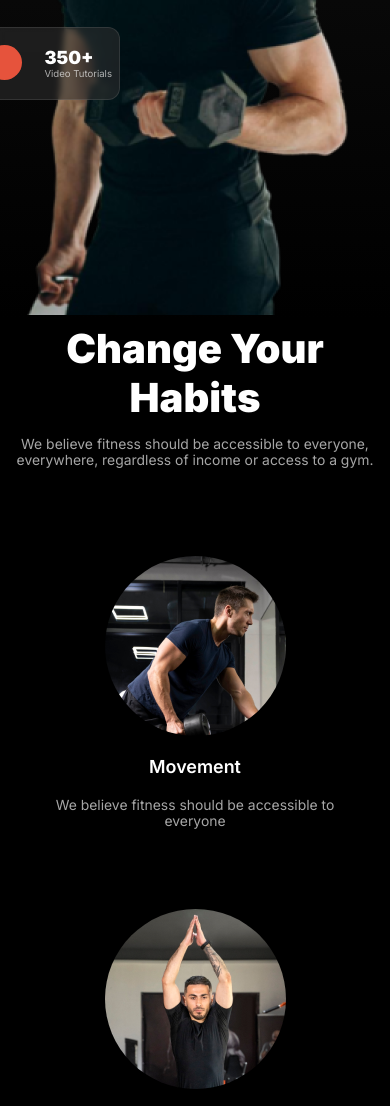
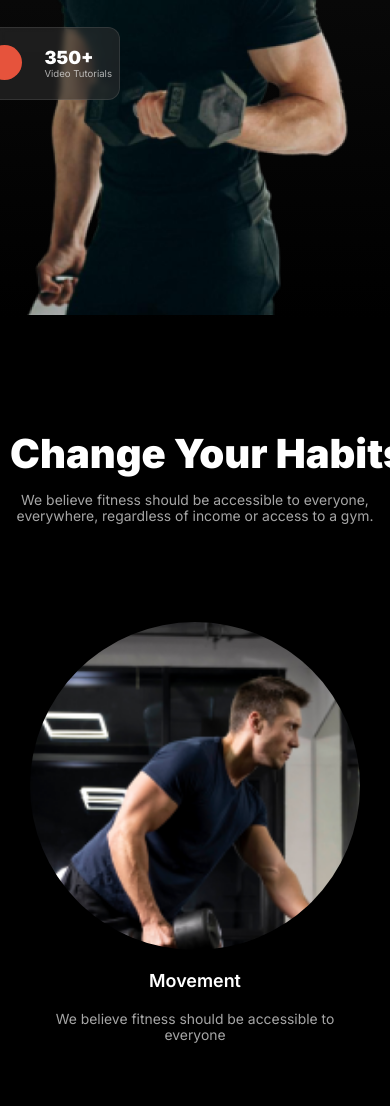
Before and after one commit to Kamil-Ahmed67/Batch10-Assignment02, a plain HTML site: page index.html in a window 390 px wide. Shown: the part 872-1978 px from the top of the page. Drawn offline with Linux system fonts and the light colour scheme; a web font is replaced by a local one.

Commit message:
Full Updated Project-1

```diff
--- a/index.html
+++ b/index.html
@@ -37,7 +37,7 @@
                 <h1 class="banner-title">Get body in <br> <span class="miama">shape</span>& stay <br> healthy</h1>
                 <p class="banner-paragraph">A huge selection of health and fitness content, healthy recipes <br> and transformation stories to help you get fit and stay fit!</p>
                 <div class="banner-buttons display-flex">
-                    <button class="primary-btn">Join Club Now!</button>
+                    <button class="primary-btn">Join <span class="club">Club</span> Now!</button>
                     <button class="download-btn">Download App</button>
                 </div>
             </div>
@@ -66,8 +66,11 @@
      <!-- header starts here  -->
     <main class="bg-black inter">
      <section class="habits">
-         <h1 class="titles margin-top-100px text-center">Change Your Habits</h1>
+        <div class="habit-text">
+        <h1 class="titles margin-top-100px text-center">Change Your Habits</h1>
          <p class="paragraph text-center">We believe fitness should be accessible to everyone, everywhere, regardless of income or access to a gym.</p>
+        </div>
+
         <div class="habits-container">
             <div class="habit text-center">
            <img src="images/image 4.png" alt="">
--- a/styles/responsive.css
+++ b/styles/responsive.css
@@ -96,7 +96,11 @@
     padding:0 20px;
 
    }
+   .running-child-2{
+    width: 100%;
+   }
    .running-child-1{
+    width: 100%;
     margin:0 auto;
     padding:20px
    }
@@ -122,18 +126,26 @@
    }
    /* Running Responsive Ends */
    /* Habit Responsive Starts */
+   .habit-text h1{
+    font-size:2.5rem;
+    white-space: nowrap;
+   }
+   .habit img {
+    width: 100%;
+   }
    .habits>.paragraph{
     margin-bottom: 58px;
    }
    .habit{
     margin-bottom:40px;
+    width: 100%;
    }
    .habits>.titles{
     margin-top:5px;
     font-size: 2.5rem;
    }
    .habits{
-    width: 390px;
+    width:100%;
    }
    .habits-container{
     display: flex;
@@ -142,7 +154,9 @@
    }
    /* Habit Responsive Ends */
    /* banner responsive starts */
-
+     .club{
+        display: none;
+     }
    .glass2-container{
     padding:7px;
     margin-left:15px;
@@ -179,7 +193,6 @@
     display: block;
     flex-direction: row;
     align-items: center;
-    /* padding: 5px; */
    }
    .banner-buttons{
     display: flex;
--- a/styles/style.css
+++ b/styles/style.css
@@ -320,12 +320,20 @@ flex-direction: column;
 }
 /* Running Styles Ends */
  /* Habit Style Starts */
+ .habit-text{
+    /* border: 1px solid yellow; */
+    width: 100%;
+    text-align: center;
+    padding: 10px;
+ }
  .habits{
-    width: 1044px;
+    width: 70%;
+    /* width: 1044px; */
     margin: 0 auto;
  }
  .habit img {
-    max-width: 100%;
+    /* max-width: 100%; */
+    width: 90%;
     border-radius: 50%;
     display: block;
  }
@@ -335,6 +343,7 @@ flex-direction: column;
      align-items: center;
      padding: 10px;
      gap:20px;
+     width: 90%;
  }
  .habits-container{
     display:flex;
@@ -429,6 +438,7 @@ border-radius: 50%;
     border:1px solid white;
     margin-left:14px;
     cursor: pointer;
+    white-space: nowrap;
 }
 .banner-paragraph{
     color:rgba(255, 255, 255, 0.5);
```
